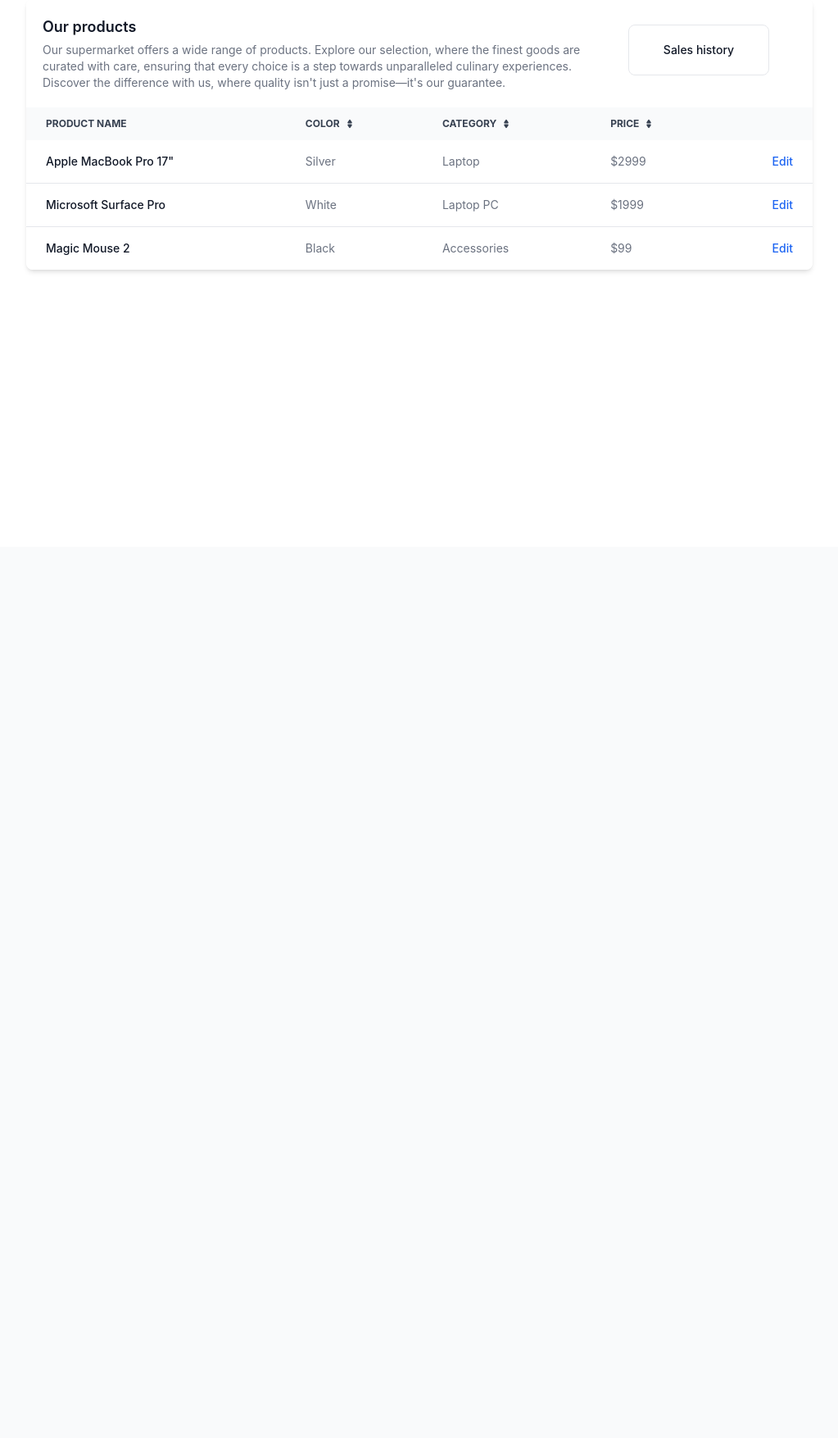
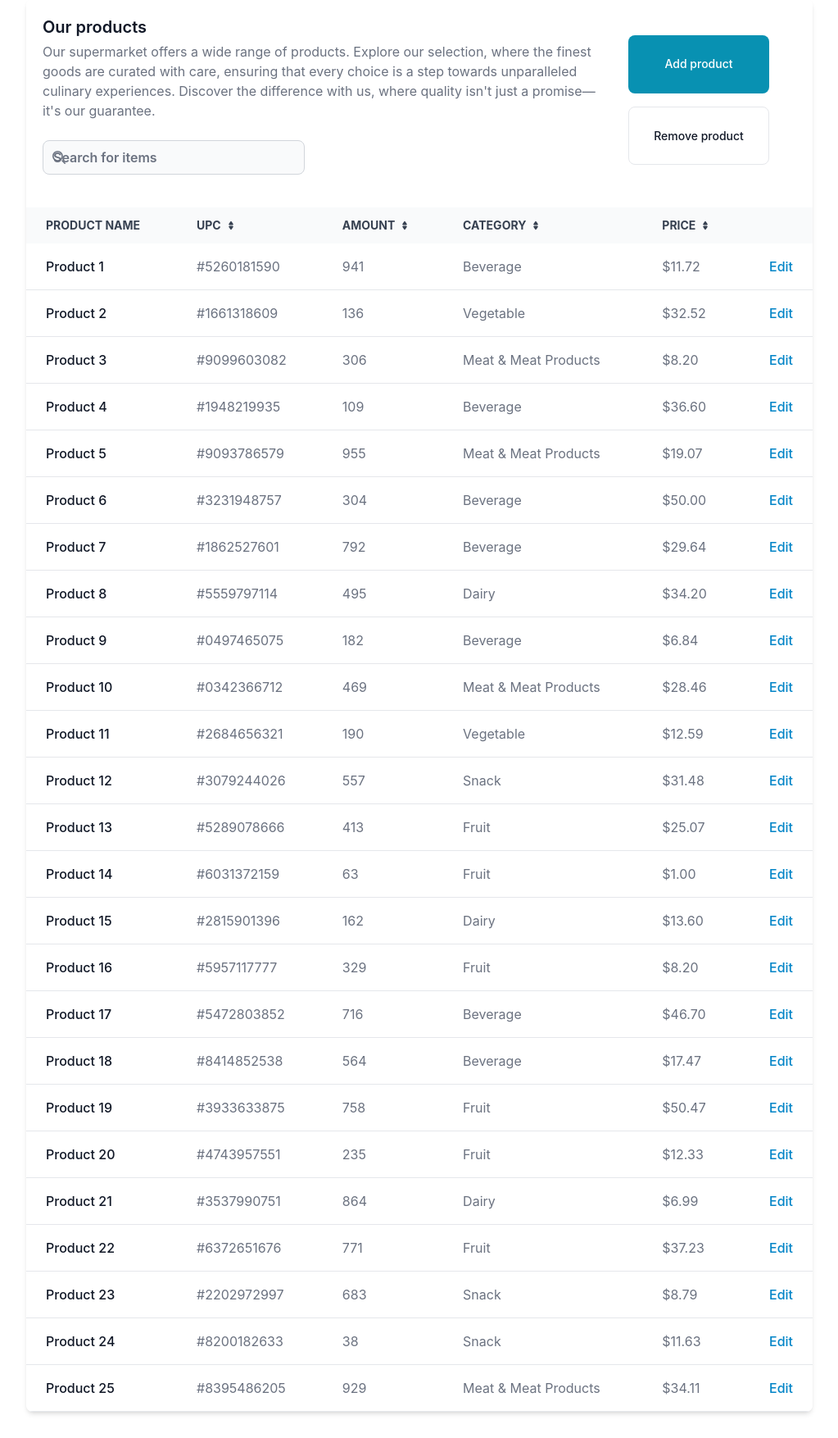
Before and after one commit to DoctorKaufman/DBWebApp, a Flask app: page /goods in a window 1280 px wide. Shown: the part 133-1887 px from the top of the page at 82% size, without its empty margins (128-1151 px from the left). Before the commit the page ends 465 px from the top, so only its background shows below. Run offline with Flask 3, Linux system fonts and the light colour scheme; style sheets or scripts are compiled from the project's sources; some libraries are stand-ins or nearby versions.

Commit message:
optimization && data hydration

```diff
--- a/app/templates/components/_goods_table.html
+++ b/app/templates/components/_goods_table.html
@@ -1,35 +1,64 @@
 
 
 <div class="relative w-3/4 overflow-x-auto shadow-md sm:rounded-lg">
-    <table class="w-full text-sm text-left rtl:text-right text-gray-500 dark:text-gray-400">
+    <table class="w-full text-pretty text-left rtl:text-right text-gray-500 dark:text-gray-400">
         <caption class="p-5 text-lg font-semibold text-left rtl:text-right text-gray-900 bg-white dark:text-white dark:bg-gray-800">
+            <div class="flex flex-col">
                 <div class="flex flex-row">
-                <div class="w-3/4">
+                    <div class="text-xl w-3/4">
                         Our products
-                    <p class="mt-1 text-sm font-normal text-gray-500 dark:text-gray-400">
+                        <p class="mt-1 text-base font-normal text-gray-500 dark:text-gray-400">
                             Our supermarket offers a wide range of products. Explore our selection, where the finest goods are curated with care,
                             ensuring that every choice is a step towards unparalleled culinary experiences.
                             Discover the difference with us, where quality isn't just a promise—it's our guarantee.
                         </p>
+                        <div class="py-5 bg-white dark:bg-gray-900">
+                            <label for="table-search" class="sr-only">Search</label>
+                            <div class="relative mt-1">
+                                <div class="absolute inset-y-0 rtl:inset-r-0 start-0 flex items-center ps-3 pointer-events-none">
+                                    <svg class="w-4 h-4 text-gray-500 dark:text-gray-400" aria-hidden="true" xmlns="http://www.w3.org/2000/svg" fill="none" viewBox="0 0 20 20">
+                                        <path stroke="currentColor" stroke-linecap="round" stroke-linejoin="round" stroke-width="2" d="m19 19-4-4m0-7A7 7 0 1 1 1 8a7 7 0 0 1 14 0Z"/>
+                                    </svg>
                                 </div>
-                <div class="w-1/4 flex justify-center items-center">
-                    <button type="button" class=" w-3/4 h-2/3 py-2.5 px-5 me-2 mb-2 text-sm font-medium text-gray-900 focus:outline-none bg-white rounded-lg border
-                    border-gray-200 hover:bg-gray-100 hover:text-blue-700 focus:z-10 focus:ring-4 focus:ring-gray-100
+                                <input type="text" id="table-search" class="block pt-2 ps-10 text-base text-gray-900 border border-gray-300 rounded-lg w-80 bg-gray-50
+                                focus:ring-blue-500 focus:border-blue-500 dark:bg-gray-700 dark:border-gray-600
+                                dark:placeholder-gray-400 dark:text-white dark:focus:ring-blue-500 dark:focus:border-blue-500" placeholder="Search for items">
+                            </div>
+                        </div>
+                    </div>
+                    <div class="w-1/4 flex flex-col justify-center items-center">
+                        <button class="text-white w-3/4 h-1/3 bg-cyan-600 hover:bg-sky-600 focus:ring-4 focus:ring-blue-300
+                        font-medium rounded-lg text-sm px-5 py-2.5 me-2 mb-4 dark:bg-blue-600 dark:hover:bg-blue-700 focus:outline-none
+                        dark:focus:ring-blue-800">
+                            Add product
+                        </button>
+                        <button class=" w-3/4 h-1/3 py-2.5 px-5 me-2 mb-2 text-sm font-medium text-gray-900 focus:outline-none bg-white rounded-lg border
+                        border-gray-200 hover:bg-gray-100 hover:text-cyan-700 focus:z-10 focus:ring-4 focus:ring-gray-100
                         dark:focus:ring-gray-700 dark:bg-gray-800 dark:text-gray-400 dark:border-gray-600 dark:hover:text-white
                         dark:hover:bg-gray-700">
-                    Sales history
+                            Remove product
                         </button>
                     </div>
                 </div>
+
+            </div>
         </caption>
-        <thead class="text-xs text-gray-700 uppercase bg-gray-50 dark:bg-gray-700 dark:text-gray-400">
+        <thead class="text-sm text-gray-700 uppercase bg-gray-50 dark:bg-gray-700 dark:text-gray-400">
             <tr>
                 <th scope="col" class="px-6 py-3">
                     Product name
                 </th>
                 <th scope="col" class="px-6 py-3">
                     <div class="flex items-center">
-                        Color
+                        UPC
+                        <a href="#"><svg class="w-3 h-3 ms-1.5" aria-hidden="true" xmlns="http://www.w3.org/2000/svg" fill="currentColor" viewBox="0 0 24 24">
+    <path d="M8.574 11.024h6.852a2.075 2.075 0 0 0 1.847-1.086 1.9 1.9 0 0 0-.11-1.986L13.736 2.9a2.122 2.122 0 0 0-3.472 0L6.837 7.952a1.9 1.9 0 0 0-.11 1.986 2.074 2.074 0 0 0 1.847 1.086Zm6.852 1.952H8.574a2.072 2.072 0 0 0-1.847 1.087 1.9 1.9 0 0 0 .11 1.985l3.426 5.05a2.123 2.123 0 0 0 3.472 0l3.427-5.05a1.9 1.9 0 0 0 .11-1.985 2.074 2.074 0 0 0-1.846-1.087Z"/>
+  </svg></a>
+                    </div>
+                </th>
+                <th scope="col" class="px-6 py-3">
+                    <div class="flex items-center">
+                        Amount
                         <a href="#"><svg class="w-3 h-3 ms-1.5" aria-hidden="true" xmlns="http://www.w3.org/2000/svg" fill="currentColor" viewBox="0 0 24 24">
     <path d="M8.574 11.024h6.852a2.075 2.075 0 0 0 1.847-1.086 1.9 1.9 0 0 0-.11-1.986L13.736 2.9a2.122 2.122 0 0 0-3.472 0L6.837 7.952a1.9 1.9 0 0 0-.11 1.986 2.074 2.074 0 0 0 1.847 1.086Zm6.852 1.952H8.574a2.072 2.072 0 0 0-1.847 1.087 1.9 1.9 0 0 0 .11 1.985l3.426 5.05a2.123 2.123 0 0 0 3.472 0l3.427-5.05a1.9 1.9 0 0 0 .11-1.985 2.074 2.074 0 0 0-1.846-1.087Z"/>
   </svg></a>
@@ -57,57 +86,28 @@
             </tr>
         </thead>
         <tbody>
+            {% for product in products %}
             <tr class="bg-white border-b dark:bg-gray-800 dark:border-gray-700">
                 <th scope="row" class="px-6 py-4 font-medium text-gray-900 whitespace-nowrap dark:text-white">
-                    Apple MacBook Pro 17"
+                    {{ product.name }}
                 </th>
                 <td class="px-6 py-4">
-                    Silver
+                    {{ product.upc }}
                 </td>
                 <td class="px-6 py-4">
-                    Laptop
+                    {{ product.amount }}
                 </td>
                 <td class="px-6 py-4">
-                    $2999
+                    {{ product.category }}
+                </td>
+                <td class="px-6 py-4">
+                    {{ product.price }}
                 </td>
                 <td class="px-6 py-4 text-right">
-                    <a href="#" class="font-medium text-blue-600 dark:text-blue-500 hover:underline">Edit</a>
+                    <a href="#" class="font-medium text-sky-600 dark:text-blue-500 hover:underline">Edit</a>
                 </td>
             </tr>
-            <tr class="bg-white border-b dark:bg-gray-800 dark:border-gray-700">
-                <th scope="row" class="px-6 py-4 font-medium text-gray-900 whitespace-nowrap dark:text-white">
-                    Microsoft Surface Pro
-                </th>
-                <td class="px-6 py-4">
-                    White
-                </td>
-                <td class="px-6 py-4">
-                    Laptop PC
-                </td>
-                <td class="px-6 py-4">
-                    $1999
-                </td>
-                <td class="px-6 py-4 text-right">
-                    <a href="#" class="font-medium text-blue-600 dark:text-blue-500 hover:underline">Edit</a>
-                </td>
-            </tr>
-            <tr class="bg-white dark:bg-gray-800">
-                <th scope="row" class="px-6 py-4 font-medium text-gray-900 whitespace-nowrap dark:text-white">
-                    Magic Mouse 2
-                </th>
-                <td class="px-6 py-4">
-                    Black
-                </td>
-                <td class="px-6 py-4">
-                    Accessories
-                </td>
-                <td class="px-6 py-4">
-                    $99
-                </td>
-                <td class="px-6 py-4 text-right">
-                    <a href="#" class="font-medium text-blue-600 dark:text-blue-500 hover:underline">Edit</a>
-                </td>
-            </tr>
+            {% endfor %}
         </tbody>
     </table>
 </div>
--- a/app/templates/components/_header.html
+++ b/app/templates/components/_header.html
@@ -1,6 +1,6 @@
-<nav class="border-gray-200 bg-gray-50 dark:bg-gray-800 dark:border-gray-700">
+<nav class="sticky top-0 z-10 border-gray-200 bg-gray-50 dark:bg-gray-800 dark:border-gray-700">
   <div class="max-w-screen-2xl flex flex-wrap items-center justify-between mx-auto p-4">
-    <a href="#" class="flex items-center space-x-5 rtl:space-x-reverse">
+    <a href="{{ url_for('main.home') }}" class="flex items-center space-x-5 rtl:space-x-reverse">
         <img src="https://i.ibb.co/F6MdYJp/zlagoda-logo.png" class="h-20" alt="Logo" />
         <span class="self-center text-5xl font-semibold whitespace-nowrap dark:text-white">Zlagoda</span>
     </a>
--- a/app/templates/pages/goods.html
+++ b/app/templates/pages/goods.html
@@ -10,7 +10,7 @@
 <body class="flex flex-col min-h-screen">
     {% include 'components/_header.html' %}
 
-    <div class="flex w-full pt-5 justify-center">
+    <div class="flex w-full pt-5 pb-8 justify-center">
         {% include 'components/_goods_table.html' %}
     </div>
 
--- a/app/views/main.py
+++ b/app/views/main.py
@@ -1,6 +1,12 @@
 from flask import Blueprint, render_template
+import json
+import random
 
 main = Blueprint('main', __name__)
+
+def generate_unique_upc():
+    """Generate a unique UPC code consisting of # followed by 10 random digits."""
+    return "#" + "".join([str(random.randint(0, 9)) for _ in range(10)])
 
 @main.route('/')
 def home():
@@ -9,8 +15,17 @@ def home():
 
 @main.route('/goods')
 def goods():
+    products = [
+        {
+            "name": f"Product {i}",
+            "upc": generate_unique_upc(),
+            "amount": random.randint(10, 1000),
+            "category": random.choice(["Fruit", "Vegetable", "Snack", "Meat & Meat Products", "Beverage", "Dairy"]),
+            "price": f"${random.uniform(0.99, 50.99):.2f}"
+        } for i in range(1, 26)
+    ]
     user = {'username': 'John Doe'}
-    return render_template('pages/goods.html', user=user)
+    return render_template('pages/goods.html', products=products, user=user)
 
 @main.route('/login')
 def login():
```
Also changed, not shown: app/templates/components/_login_form.html (+4 -4 lines). Lines whose indentation alone changed are shown as unchanged.
